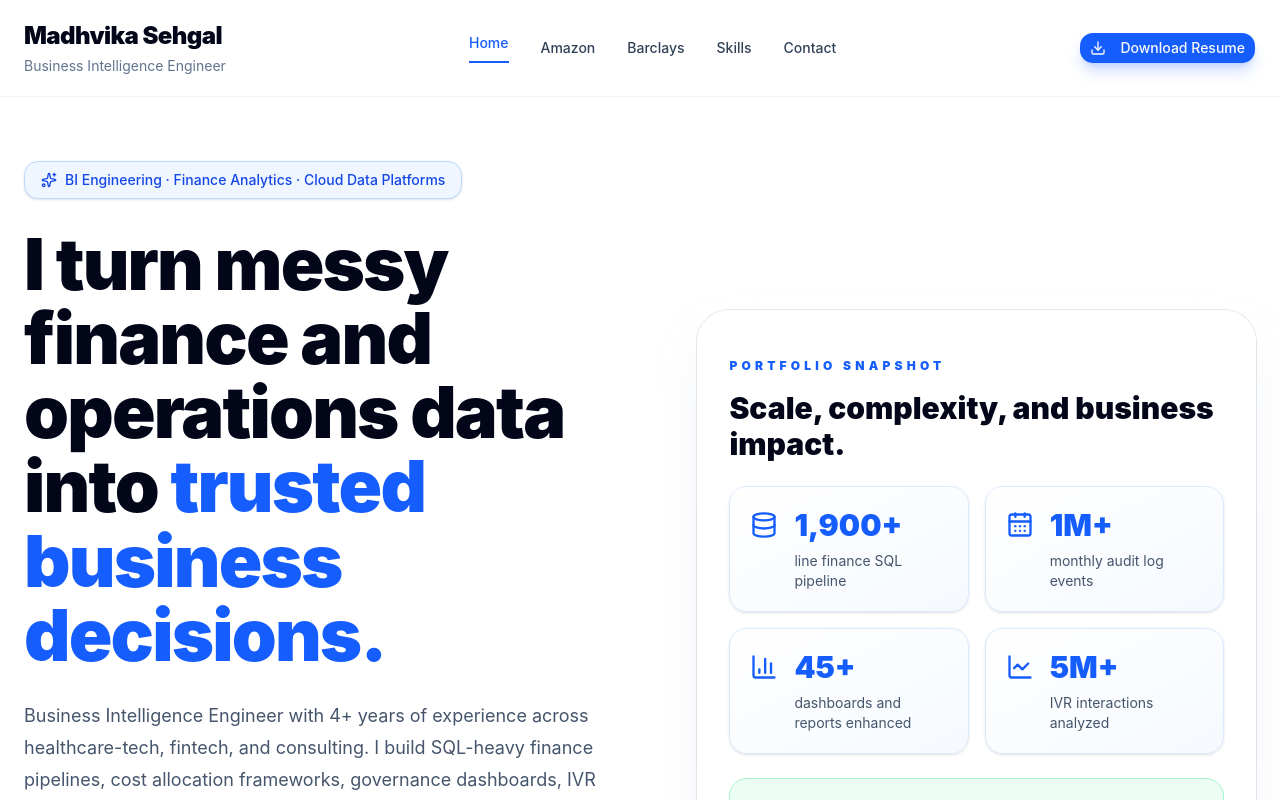
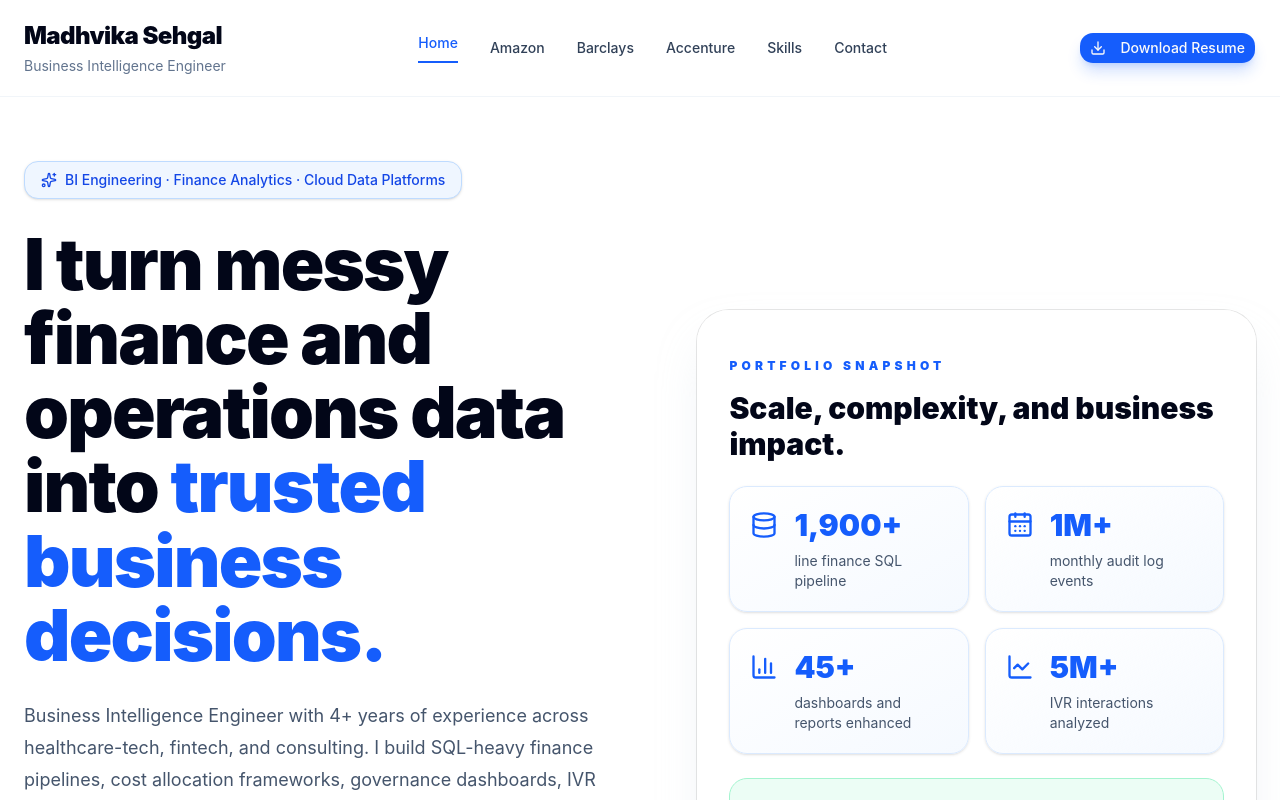
Before and after one commit to Maddy123-sehg/madhvika-portfolio, a Next.js app: page / in a window 1280 px wide. Shown: the top 800 px of the page. Built offline with nearby package versions, Linux system fonts and the light colour scheme.

Commit message:
Accenture

```diff
--- a/app/page.tsx
+++ b/app/page.tsx
@@ -899,6 +899,7 @@ export default function Portfolio() {
             <a href="#top" className="border-b-2 border-blue-600 pb-2 text-blue-600">Home</a>
             <a href="#amazon" className="hover:text-blue-600">Amazon</a>
             <a href="#barclays" className="hover:text-blue-600">Barclays</a>
+            <a href="#accenture" className="hover:text-blue-600">Accenture</a>
             <a href="#skills" className="hover:text-blue-600">Skills</a>
             <a href="#contact" className="hover:text-blue-600">Contact</a>
           </nav>
```
